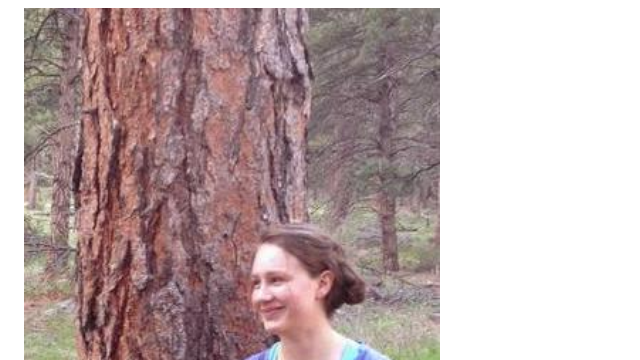
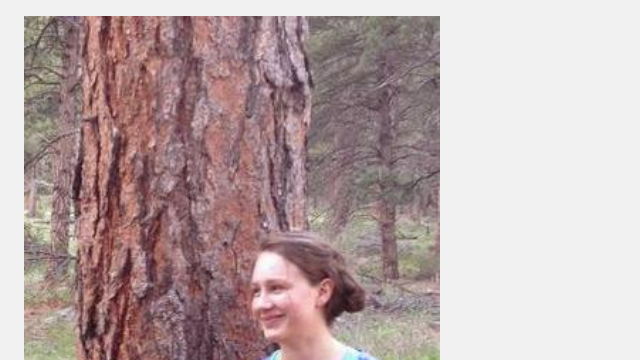
Before and after one commit to h6nnah/h6nnah.github.io, a plain HTML site: page index.html in a window 1280 px wide. Shown: the top 360 px of the page, without its empty margins (0-640 px from the left). Drawn offline with Linux system fonts and the light colour scheme.

Commit message:
Update index.html

```diff
--- a/index.html
+++ b/index.html
@@ -1,10 +1,15 @@
 <html>
 	<head>
 		<title>Hannah Erdevig</title>
+		<meta charset="UTF-8">
+		<meta name="viewport" content="width=device-width, initial-scale=1">
 		<link rel="stylesheet" type="text/css" href="style.css" />
+		<style>
+			html,body,h1,h2,h3,h4,h5,h6 {font-family: "Roboto", sans-serif}
+		</style>
 	</head>
-	<body>
-		<div id="container" style="max-width:1400px;">
+	<body class="light-gray">
+		<div id="container" class="content margin-top" style="max-width:1400px;">
 			<div id="content" class="row-padding">
 				<div id="nav" class="third">
 						<div class="display-container">
```
